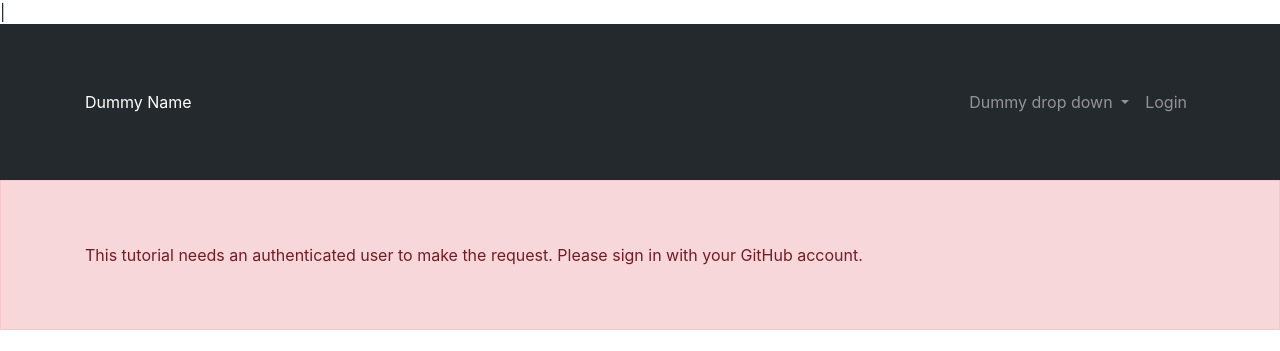
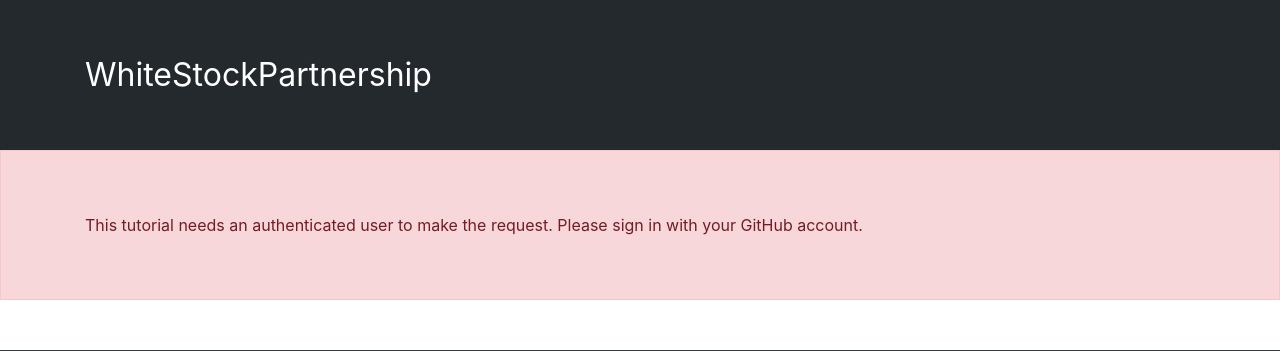
Before and after one commit to benlellouch/Twitter-Stock-Prediction, a Flask app: page /tutorial/requesting in a window 1280 px wide. Shown: the top 351 px of the page. Run offline with Flask 2, Linux system fonts and the light colour scheme; some libraries are stand-ins or nearby versions.

Commit message:
merging with baz

```diff
--- a/mlh-hackathon-flask-starter-master/app/scss/main.scss
+++ b/mlh-hackathon-flask-starter-master/app/scss/main.scss
@@ -1,5 +1,5 @@
 body {
-  background-color: red;
+  margin: 0;
 }
 
 .nav-link:hover {
@@ -180,3 +180,13 @@
   margin-left: auto;
   margin-right: auto;
 }
+
+nav {
+  margin-top: 0em;
+  height: 150px;
+}
+
+.text-white {
+  font-size: 2rem;
+  text-align: center;
+}
--- a/mlh-hackathon-flask-starter-master/app/static/css/main.css
+++ b/mlh-hackathon-flask-starter-master/app/static/css/main.css
@@ -1,5 +1,5 @@
 body {
-  background-color: red; }
+  margin: 0; }
 
 .nav-link:hover {
   color: inherit;
@@ -133,3 +133,11 @@
   display: block;
   margin-left: auto;
   margin-right: auto; }
+
+nav {
+  margin-top: 0em;
+  height: 150px; }
+
+.text-white {
+  font-size: 2rem;
+  text-align: center; }
--- a/mlh-hackathon-flask-starter-master/app/templates/layouts/layout.html
+++ b/mlh-hackathon-flask-starter-master/app/templates/layouts/layout.html
@@ -27,7 +27,6 @@
       rel="stylesheet"
       href="https://stackpath.bootstrapcdn.com/bootstrap/4.2.1/css/bootstrap.min.css"
     />
-    |
   </head>
   <body>
     {% include "partials/header.html" %} {% include "partials/flash.html" %} {%
--- a/mlh-hackathon-flask-starter-master/app/templates/partials/header.html
+++ b/mlh-hackathon-flask-starter-master/app/templates/partials/header.html
@@ -1,9 +1,9 @@
 <nav class="navbar navbar-expand-lg navbar-dark bg-gray-dark text-white">
   <div class="container">
     <a class="text-white link-reset text-inherit pr-3" href="/">
-      Dummy Name
+      WhiteStockPartnership
     </a>
-    <button
+    <!--<button
       class="navbar-toggler"
       type="button"
       data-toggle="collapse"
@@ -61,5 +61,5 @@
         {% endif %}
       </ul>
     </div>
-  </div>
+  </div> -->
 </nav>
--- a/mlh-hackathon-flask-starter-master/requirements2.txt
+++ b/mlh-hackathon-flask-starter-master/requirements2.txt
@@ -10,7 +10,7 @@
 cliff==2.8.2
 cmd2==0.9.8
 colorama==0.4.1
-conda==4.5.11
+
 cryptography==2.3.1
 cssselect==1.1.0
 cycler==0.10.0
```
